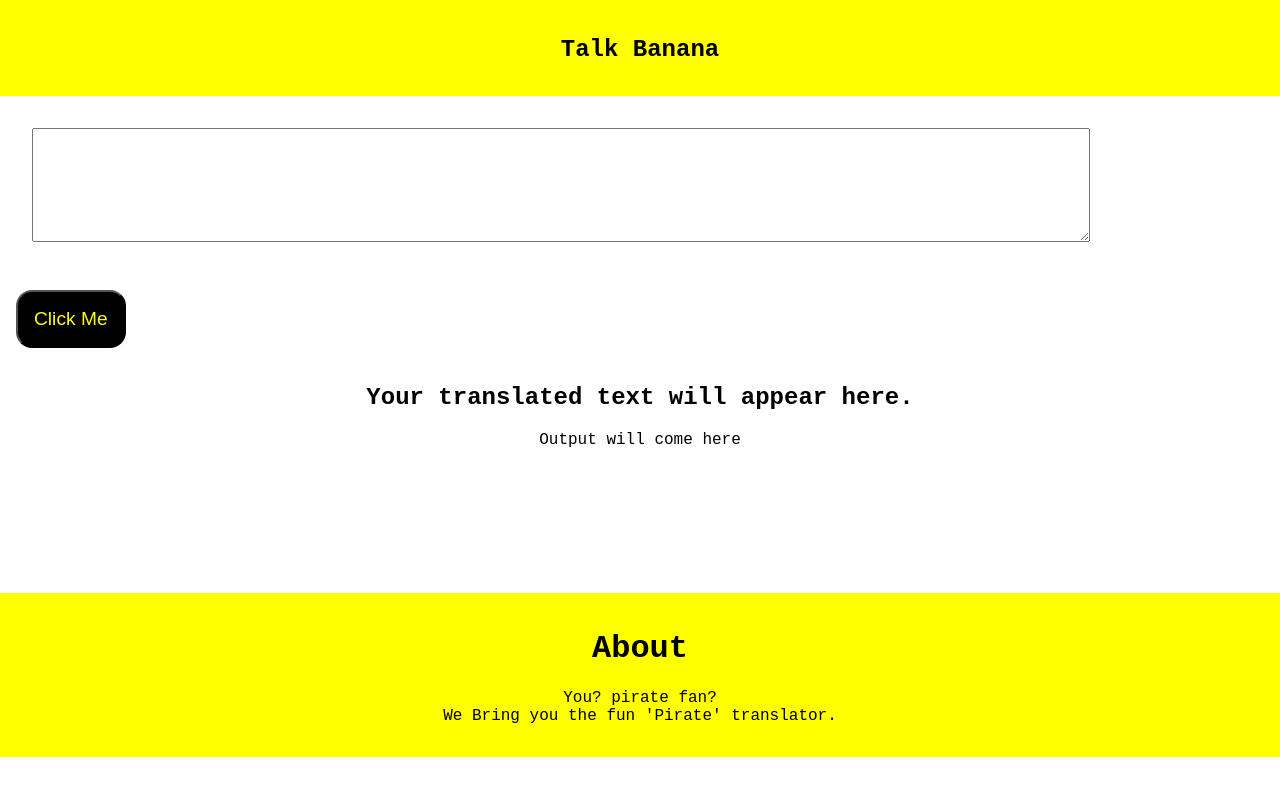
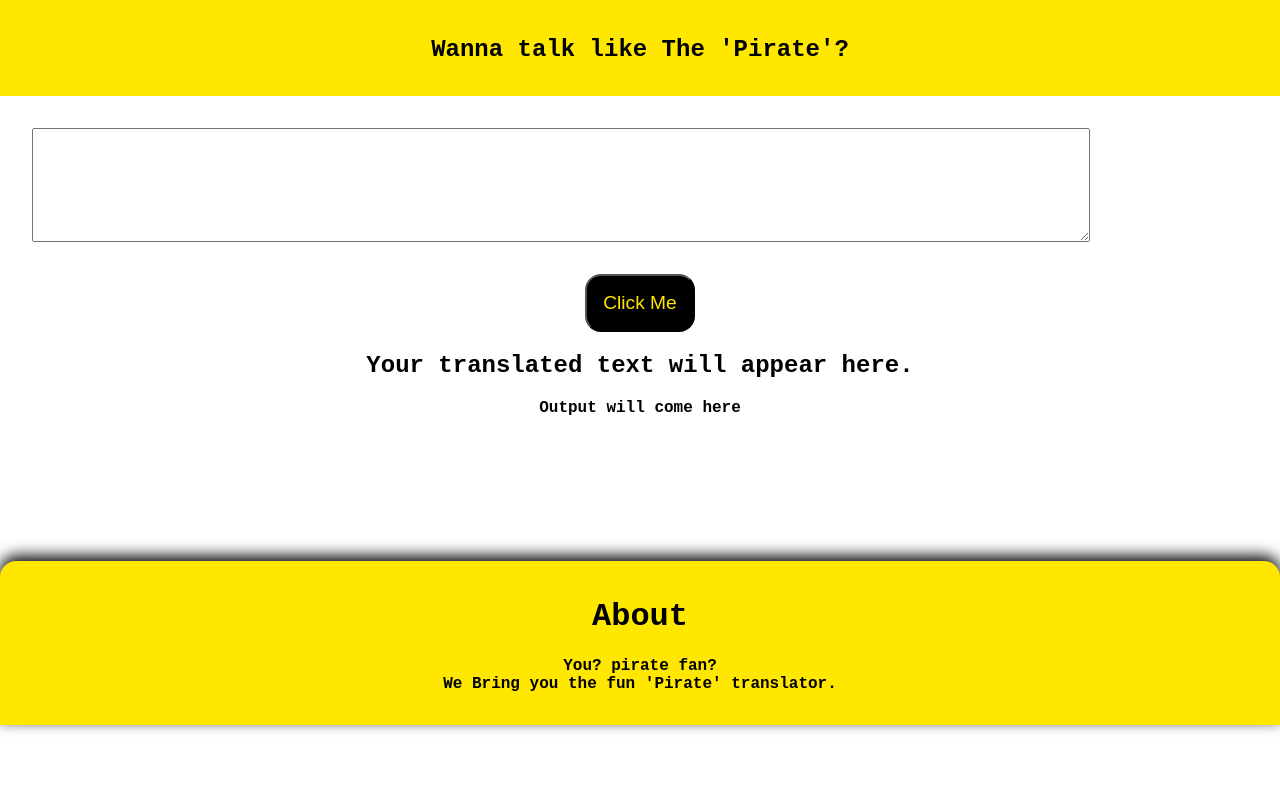
Before and after one commit to sharpMW/Mark06, a plain HTML site: page index.html in a window 1280 px wide. Drawn offline with Linux system fonts and the light colour scheme.

Commit message:
Shadow added

```diff
--- a/banana.css
+++ b/banana.css
@@ -1,22 +1,24 @@
 body {
-    font-weight: 300;
+    font-weight: 900;
     font-family: 'Courier New', Courier, monospace;
     margin: 0rem;
 }
 
 .navigation {
     height: 4rem;
-    background-color: yellow;
+    background-color: #FFE700;
     color: black;
     text-align: center;
     padding: 1rem;
 }
 
 .footer {
-    background-color: yellow;
+    background-color: #FFE700;
     color: black;
     text-align: center;
     padding: 1rem 1rem;
+    border-radius: 1rem 1rem 0rem 0rem;
+    box-shadow: 0px -5px 15px black;
 }
 
 textarea {
@@ -35,9 +37,9 @@ textarea {
  }
  #btn-translate {
      background-color: black;
-     color: yellow;
+     color: #FFE700;
      padding: 1rem;
-     margin: 1rem;
+     margin: auto;
      text-align: center;
      border-radius: 1rem;
      font-weight: 500;
@@ -49,3 +51,7 @@ textarea {
  div {
      text-align: center;
  }
+ .footnote {
+     font-size: medium;
+     font-weight: 900;
+ }
--- a/index.html
+++ b/index.html
@@ -4,16 +4,18 @@
     <meta charset="UTF-8">
     <meta http-equiv="X-UA-Compatible" content="IE=edge">
     <meta name="viewport" content="width=device-width, initial-scale=1.0">
-    <title>Banana speaking</title>
+    <title>Speak like Pirate</title>
     <link href="banana.css" rel="stylesheet">
 </head>
 <body>
     <nav class="navigation">
-        <h1> Talk Banana</h1>
+        <h1>Wanna talk like The 'Pirate'?</h1>
     </nav>
     <section>
     <textarea id="txt-input" placeholder="Put your sentence in english, here."> </textarea>
+    <div class="center-button">
     <button id="btn-translate"> Click Me</button>
+    </div>
 
     <h1>Your translated text will appear here. </h1>
     <div>Output will come here</div>
@@ -22,7 +24,7 @@
 
     <footer class="footer">
         <h1> About</h1>
-        <p>You? pirate fan? <br>
+        <p class="footnote">You? pirate fan? <br>
         We Bring you the fun 'Pirate' translator. </p>
     </footer>
 <script src="banana.js" type="text/javascript"></script>
```
